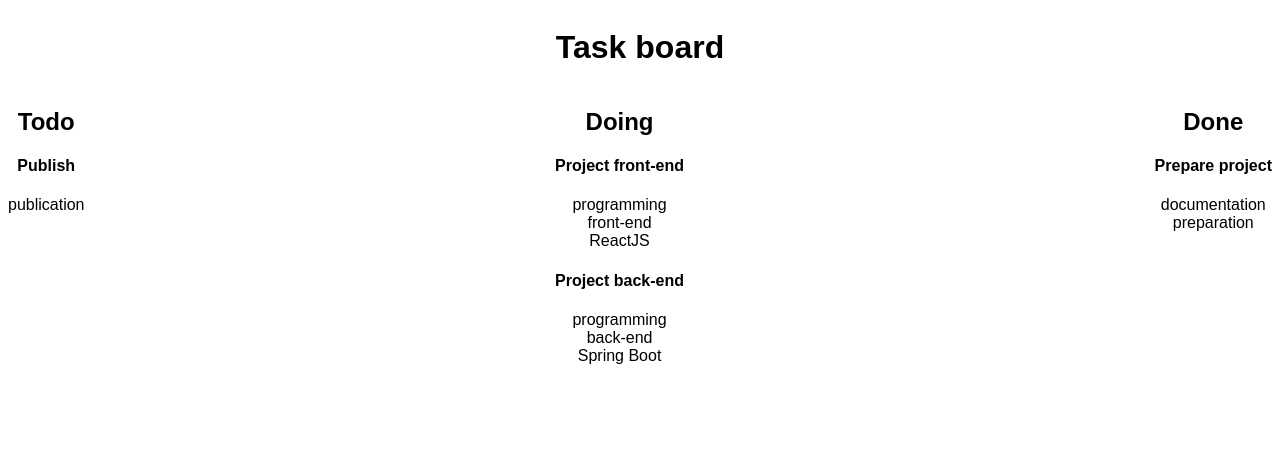
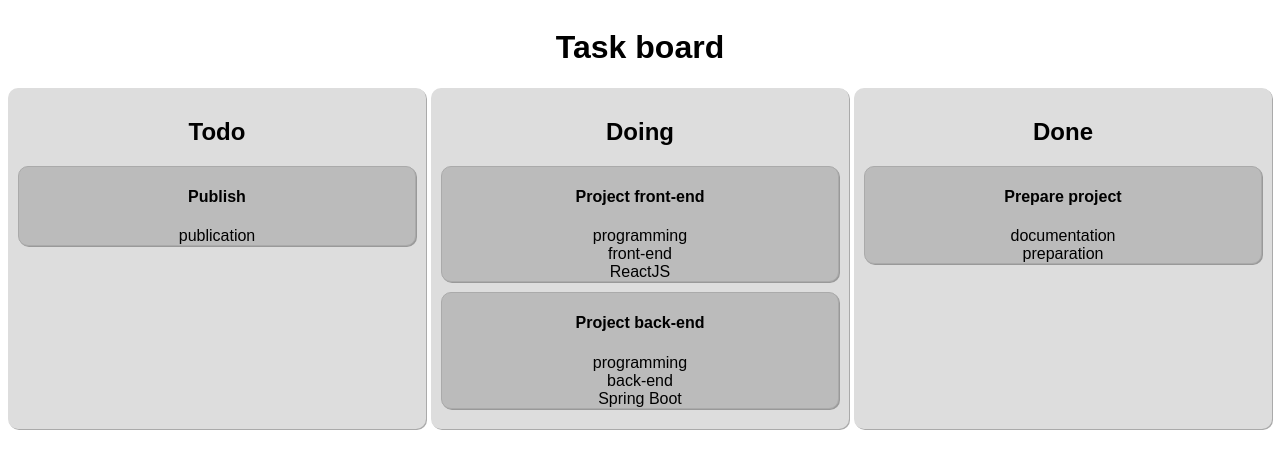
Before and after one commit to macdrien/todo-board-reactjs, a React (Create React App) app: page / in a window 1280 px wide. Shown: the top 468 px of the page. Built offline with nearby package versions, Linux system fonts and the light colour scheme.

Commit message:
ADD Display tasks in columns with their style

```diff
--- a/src/Board.jsx
+++ b/src/Board.jsx
@@ -5,17 +5,40 @@
       <div
         style={{
           width: "100%",
-          display: "flex",
-          justifyContent: "space-between",
+          display: "grid",
+          gridTemplateColumns: "repeat(3, 1fr)",
           gap: "5px"
         }}
       >
         {states.map((state) => (
-          <div>
+          <div
+            style={{
+              backgroundColor: "#dddddd",
+              borderRadius: "10px",
+              boxShadow: "1px 1px #aaaaaa",
+              margin: 0,
+              padding: "10px"
+            }}
+          >
             <h2>{state.name}</h2>
-            <div>
+            <div
+              style={{
+                margin: 0,
+                padding: 0
+              }}
+            >
               {state.tasks.map((task) => (
-                <div>
+                <div
+                  style={{
+                    backgroundColor: "#bbbbbb",
+                    border: "1px solid #aaaaaa",
+                    boxShadow: "1px 1px #999999",
+                    borderRadius: "10px",
+                    marginBottom: "10px",
+                    display: "flex",
+                    flexDirection: "column"
+                  }}
+                >
                   <h4>{task.name}</h4>
                   <div>
                     {task.tags.map((tag) => (
```
